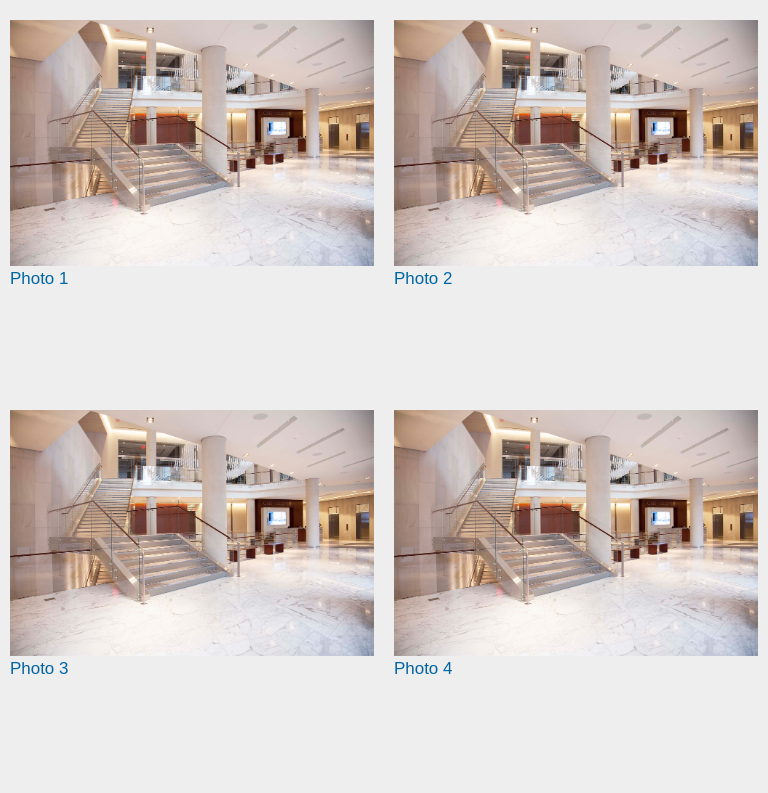
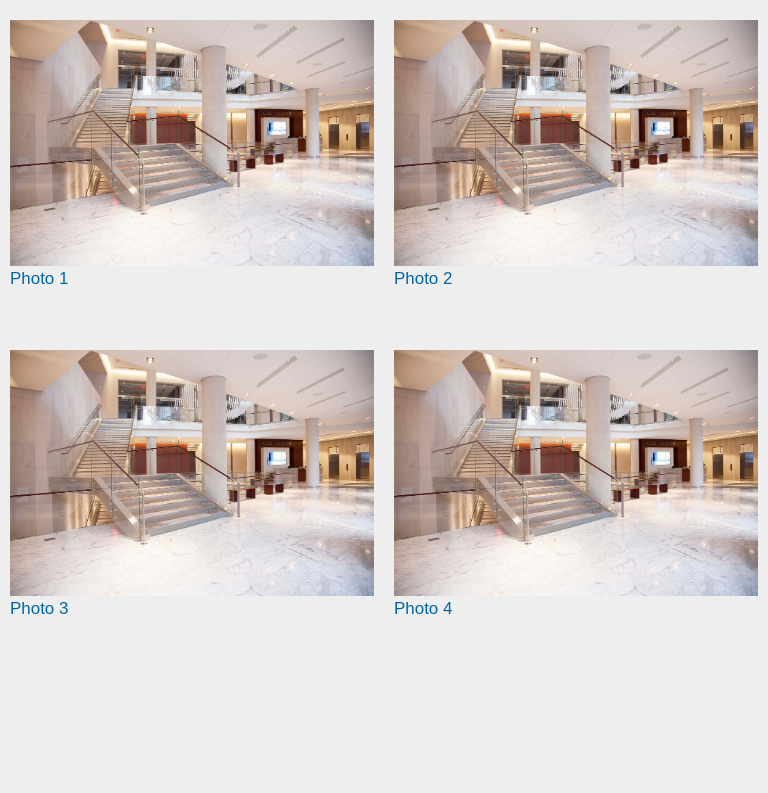
Before and after one commit to willahine/annual_report, a plain HTML site: page interactives/quad/index.html in a window 768 px wide. Drawn offline with nearby package versions, Linux system fonts and the light colour scheme.

Commit message:
651 height

```diff
--- a/interactives/quad/css/style.css
+++ b/interactives/quad/css/style.css
@@ -61,7 +61,7 @@ body {
     .box {
         width: 50%;
         padding-bottom: 0;
-            height: 390px;
+            height: 330px;
     }
 }
 @media only screen and (max-width:1290px) and (min-width:1051px) {
```
